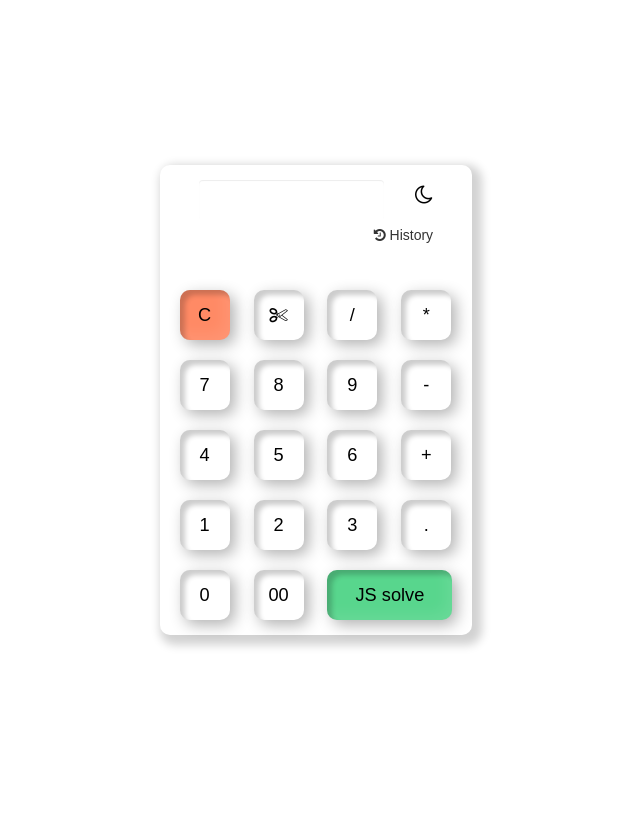
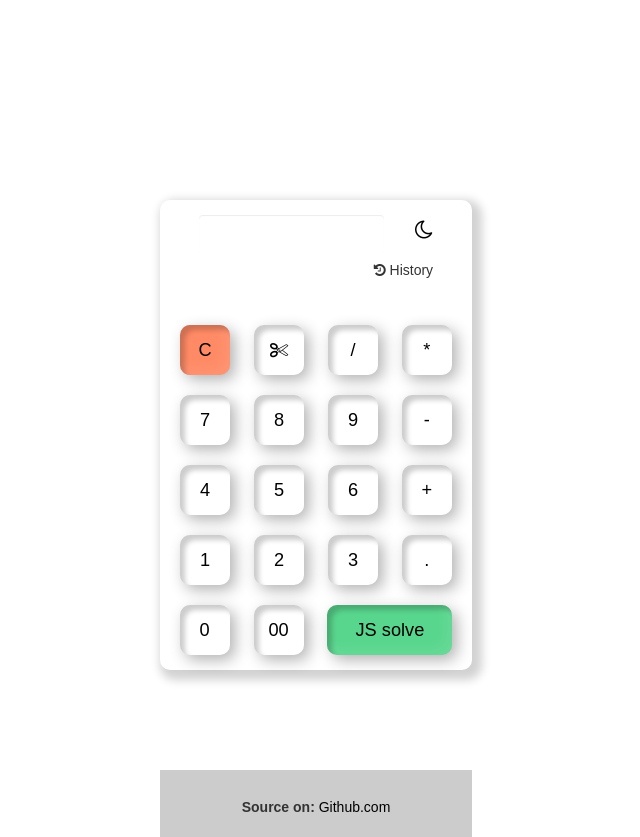
Before and after one commit to DanilaAnikin/calculator, a Flask app: page /calculator in a window 1280 px wide. Shown: the whole page, without its empty margins (324-964 px from the left). Before the commit the page ends 648 px from the top, so only its background shows below. Run offline with Flask 2, Linux system fonts and the light colour scheme; some libraries are stand-ins or nearby versions.

Commit message:
Comitted and pushed footer

```diff
--- a/Calculator/static/assets/css/style_AboutMe.css
+++ b/Calculator/static/assets/css/style_AboutMe.css
@@ -11,9 +11,6 @@
 #phone_number2{
     display: inline-block;
 }
-
-
-
 
 
 body {
--- a/Calculator/static/content/style.css
+++ b/Calculator/static/content/style.css
@@ -4,6 +4,28 @@
     width: 185px;
     height: 40px;
     background: none;
+}
+
+
+#div_calc {
+    margin-top: 200px;
+}
+
+#div_footer {
+    background-color: #808080;
+    height: 40px;
+    text-align: center;
+}
+
+#nothing {
+    background-color: rgba(0, 0, 0, 0.2);
+    margin-top: 100px;
+    width: 312.781px;
+    height: 27px;
+}
+
+#github {
+    text-align: center;
 }
 
 * {
--- a/Calculator/templates/about_me.html
+++ b/Calculator/templates/about_me.html
@@ -241,7 +241,7 @@
                   </div>
                   <div class="col-sm-4">
                     <div class="w-like">
-                      <a href="https://dans-calculator.azurewebsites.net/"> <span class="bi bi-plus-circle"></span></a>
+                      <a href="https://dans-server.azurewebsites.net/"> <span class="bi bi-plus-circle"></span></a>
                     </div>
                   </div>
                 </div>
--- a/Calculator/templates/calculator.html
+++ b/Calculator/templates/calculator.html
@@ -7,7 +7,8 @@
 </head>
 
 <body>
-    <div class="main">
+    <footer class="bg-light text-center text-lg-start">
+        <div id="div_calc" class="main">
             <div class="display">
                 <input class="form-control" id="input_html" type="text">
                 <button class="dark_mode_btn"><i class="fa fa-moon-o" aria-hidden="true"></i></button>
@@ -20,7 +21,12 @@
             <div class="buttons"> <button id="Normal_btn">1</button> <button id="Normal_btn">2</button> <button id="Normal_btn">3</button> <button id="Normal_btn">.</button> </div>
             <div class="buttons"> <button id="Normal_btn">0</button> <button id="Normal_btn">00</button> <button id="equalTo">JS solve</button> </div>
         </div>
-
+        <div id="nothing"></div>
+        <div id="div_footer" class="text-center p-3" style="background-color: rgba(0, 0, 0, 0.2);">
+          <b>Source on:</b>
+            <a id="github" style="color:black" class="text-dark" href="https://github.com/DanilaAnikin/calculator/tree/flask">Github.com</a>
+        </div>
+    </footer>
     <script src="/static/scripts/script.js"></script>
     <script src="/static/scripts/bootstrap.js"></script>
 </body>
--- a/Calculator/views.py
+++ b/Calculator/views.py
@@ -9,7 +9,6 @@ from Calculator.Backend import Solver
 
 solver = Solver()
 
-@app.route('/')
 @app.route('/calculator')
 def calculator():
     """Renders the home page."""
@@ -17,6 +16,7 @@ def calculator():
         'calculator.html'
     )
 
+@app.route('/')
 @app.route('/about_me')
 def about_me():
     """Renders the home page."""
```
Lines whose indentation alone changed are shown as unchanged.
